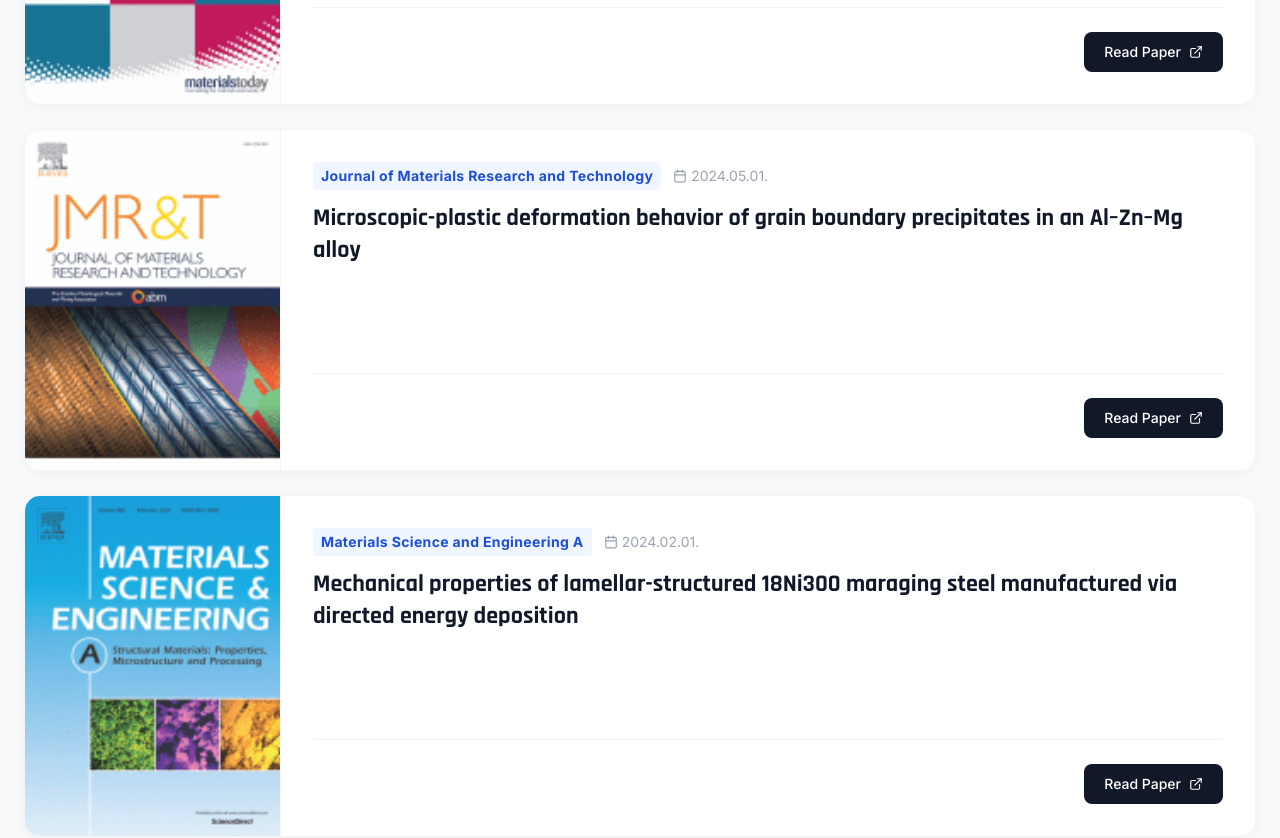
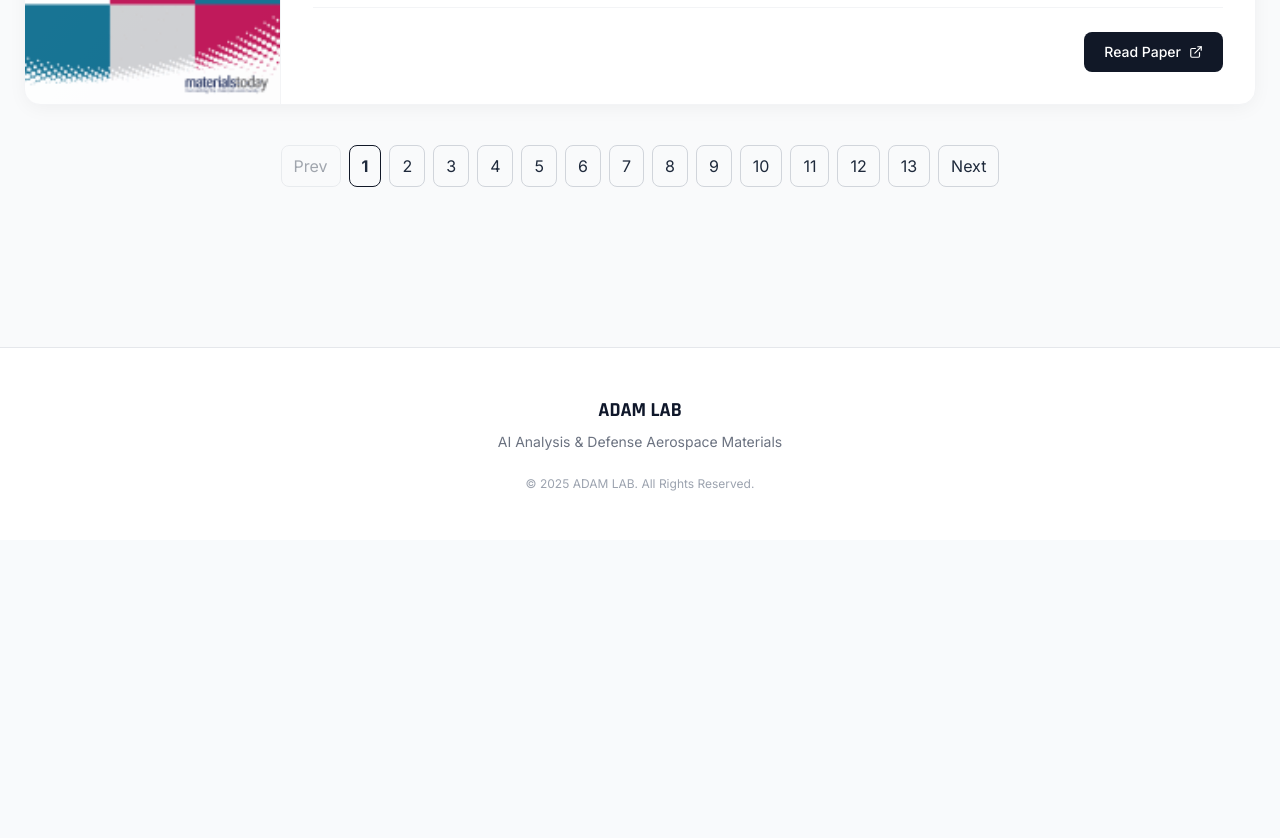
Before and after one commit to yooyjsj-spec/yooyjsj-spec.github.io, a React (Vite) app: page /#/publications in a window 1280 px wide. Shown: the part 3840-4678 px from the top of the page. After the commit the page ends 4380 px from the top, so only its background shows below. Built offline with nearby package versions, Linux system fonts and the light colour scheme.

Commit message:
journal_page add
journal_page add

```diff
--- a/src/pages/Publications.tsx
+++ b/src/pages/Publications.tsx
@@ -1,4 +1,4 @@
-import React, { useState } from 'react';
+import React, { useEffect, useMemo, useState } from 'react';
 import { Layout } from '../components/Layout';
 import { motion, AnimatePresence } from 'framer-motion';
 import { ExternalLink, BookOpen, FileText, Award, Calendar } from 'lucide-react';
@@ -10,14 +10,19 @@ type Tab = 'journals' | 'conferences' | 'patents';
 export const Publications: React.FC = () => {
   const [activeTab, setActiveTab] = useState<Tab>('journals');
 
+  // ✅ Pagination (10개마다 1페이지)
+  const [currentPage, setCurrentPage] = useState(1);
+  const itemsPerPage = 10;
+
+  // ✅ ASSETS 안전 fallback (없어도 페이지 안 죽게)
+  const DEFAULT_COVER = (ASSETS as any)?.JOURNALS?.DEFAULT_COVER ?? '/images/default_cover.jpg';
+
   const containerVariants = {
     hidden: { opacity: 0, y: 20 },
     visible: {
       opacity: 1,
       y: 0,
-      transition: {
-        staggerChildren: 0.1
-      }
+      transition: { staggerChildren: 0.1 }
     }
   };
 
@@ -26,21 +31,44 @@ export const Publications: React.FC = () => {
     visible: { opacity: 1, y: 0 }
   };
 
+  // ✅ totalPages, currentItems 계산
+  const totalPages = useMemo(() => {
+    const n = Math.ceil(journalData.length / itemsPerPage);
+    return n <= 0 ? 1 : n;
+  }, [itemsPerPage]);
+
+  const currentItems = useMemo(() => {
+    const start = (currentPage - 1) * itemsPerPage;
+    return journalData.slice(start, start + itemsPerPage);
+  }, [currentPage, itemsPerPage]);
+
+  // ✅ 데이터 개수 변동 등으로 현재 페이지가 범위를 벗어나면 자동 보정
+  useEffect(() => {
+    setCurrentPage((p) => Math.min(Math.max(1, p), totalPages));
+  }, [totalPages]);
+
+  // ✅ 탭 바꾸면 1페이지로
+  const handleTabChange = (tab: Tab) => {
+    setActiveTab(tab);
+    setCurrentPage(1);
+  };
+
+  const goPrev = () => setCurrentPage((p) => Math.max(1, p - 1));
+  const goNext = () => setCurrentPage((p) => Math.min(totalPages, p + 1));
+
   return (
     <Layout>
       <div className="max-w-7xl mx-auto px-4 md:px-6 py-16">
-        <motion.div
-          initial={{ opacity: 0 }}
-          animate={{ opacity: 1 }}
-          className="mb-12 text-center"
-        >
-          <h1 className="text-4xl md:text-5xl font-serif font-bold text-gray-900 mb-4 tracking-tight">Publications</h1>
+        <motion.div initial={{ opacity: 0 }} animate={{ opacity: 1 }} className="mb-12 text-center">
+          <h1 className="text-4xl md:text-5xl font-serif font-bold text-gray-900 mb-4 tracking-tight">
+            Publications
+          </h1>
           <p className="text-gray-500 max-w-2xl mx-auto text-lg">
             Our research output across leading scientific journals, international conferences, and intellectual property.
           </p>
         </motion.div>
 
-        {/* Custom Tab Navigation */}
+        {/* Tabs */}
         <div className="flex justify-center mb-16">
           <div className="flex space-x-2 bg-gray-100/50 p-1.5 rounded-xl border border-gray-200">
             {[
@@ -50,7 +78,7 @@ export const Publications: React.FC = () => {
             ].map((tab) => (
               <button
                 key={tab.id}
-                onClick={() => setActiveTab(tab.id as Tab)}
+                onClick={() => handleTabChange(tab.id as Tab)}
                 className={`
                   relative px-6 py-3 rounded-lg flex items-center gap-2 text-sm font-bold tracking-wide transition-all duration-300
                   ${activeTab === tab.id ? 'text-primary-700' : 'text-gray-500 hover:text-gray-900'}
@@ -60,7 +88,7 @@ export const Publications: React.FC = () => {
                   <motion.div
                     layoutId="activeTab"
                     className="absolute inset-0 bg-white rounded-lg shadow-sm border border-gray-200"
-                    transition={{ type: "spring", bounce: 0.2, duration: 0.6 }}
+                    transition={{ type: 'spring', bounce: 0.2, duration: 0.6 }}
                   />
                 )}
                 <span className="relative z-10 flex items-center gap-2">
@@ -72,7 +100,7 @@ export const Publications: React.FC = () => {
           </div>
         </div>
 
-        {/* Content Area */}
+        {/* Content */}
         <AnimatePresence mode="wait">
           {activeTab === 'journals' && (
             <motion.div
@@ -81,35 +109,34 @@ export const Publications: React.FC = () => {
               initial="hidden"
               animate="visible"
               exit={{ opacity: 0, y: -20 }}
-              className="grid grid-cols-1 gap-6"
             >
-              {journalData.map((pub, index) => (
+              {/* List */}
+              <div className="grid grid-cols-1 gap-6">
+                {currentItems.map((pub, index) => (
                   <motion.div
-                  key={index}
+                    key={`${pub.title}-${index}`}
                     variants={itemVariants}
                     className="bg-white rounded-2xl overflow-hidden shadow-soft hover:shadow-soft-hover border border-gray-100 transition-all duration-300 group"
                   >
                     <div className="flex flex-col md:flex-row h-full">
-                    {/* Image Section */}
+                      {/* Image */}
                       <div className="md:w-48 lg:w-64 h-48 md:h-auto bg-gray-50 shrink-0 relative overflow-hidden border-b md:border-b-0 md:border-r border-gray-100 flex items-center justify-center">
                         <div className="absolute inset-0 bg-gradient-to-br from-gray-100 to-gray-200" />
                         <img
-                          src={pub.image || ASSETS.JOURNALS.DEFAULT_COVER}
+                          src={pub.image || DEFAULT_COVER}
                           alt="Journal Cover"
                           className="w-full h-full object-cover relative z-10 opacity-90 group-hover:scale-105 transition-transform duration-500"
                           onError={(e) => {
-                            // Fallback if image fails to load
-                            if (e.currentTarget.src !== ASSETS.JOURNALS.DEFAULT_COVER) {
-                                e.currentTarget.src = ASSETS.JOURNALS.DEFAULT_COVER;
+                            if (e.currentTarget.src !== DEFAULT_COVER) {
+                              e.currentTarget.src = DEFAULT_COVER;
                             } else {
-                                // If default also fails, hide image
                               e.currentTarget.style.display = 'none';
                             }
                           }}
                         />
                       </div>
 
-                    {/* Content Section */}
+                      {/* Text */}
                       <div className="p-6 md:p-8 flex-grow flex flex-col justify-between">
                         <div>
                           <div className="flex flex-wrap items-center gap-3 mb-3">
@@ -143,6 +170,45 @@ export const Publications: React.FC = () => {
                     </div>
                   </motion.div>
                 ))}
+
+                {/* 데이터가 없을 때 */}
+                {journalData.length === 0 && (
+                  <div className="text-center text-gray-400 py-16">No journal publications yet.</div>
+                )}
+              </div>
+
+              {/* ✅ Pagination UI */}
+              {totalPages > 1 && (
+                <div className="flex justify-center items-center gap-2 mt-10">
+                  <button
+                    onClick={goPrev}
+                    disabled={currentPage === 1}
+                    className="px-3 py-2 rounded-lg border border-gray-300 disabled:opacity-40"
+                  >
+                    Prev
+                  </button>
+
+                  {Array.from({ length: totalPages }, (_, i) => i + 1).map((n) => (
+                    <button
+                      key={n}
+                      onClick={() => setCurrentPage(n)}
+                      className={`px-3 py-2 rounded-lg border ${
+                        n === currentPage ? 'border-gray-900 font-bold' : 'border-gray-300'
+                      }`}
+                    >
+                      {n}
+                    </button>
+                  ))}
+
+                  <button
+                    onClick={goNext}
+                    disabled={currentPage === totalPages}
+                    className="px-3 py-2 rounded-lg border border-gray-300 disabled:opacity-40"
+                  >
+                    Next
+                  </button>
+                </div>
+              )}
             </motion.div>
           )}
 
```
Lines whose indentation alone changed are shown as unchanged.
